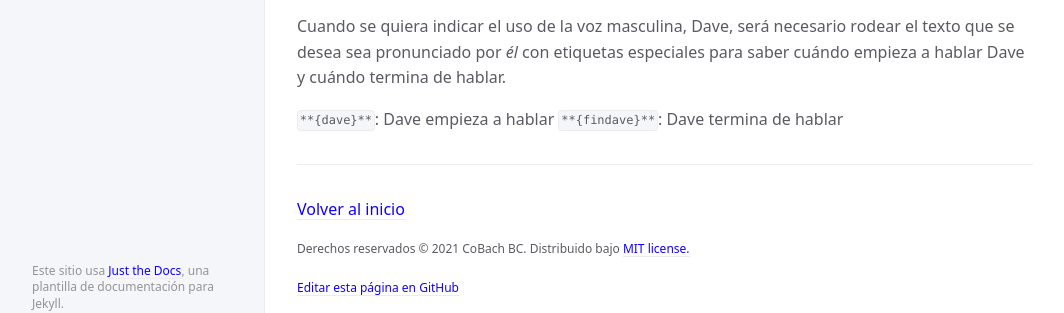
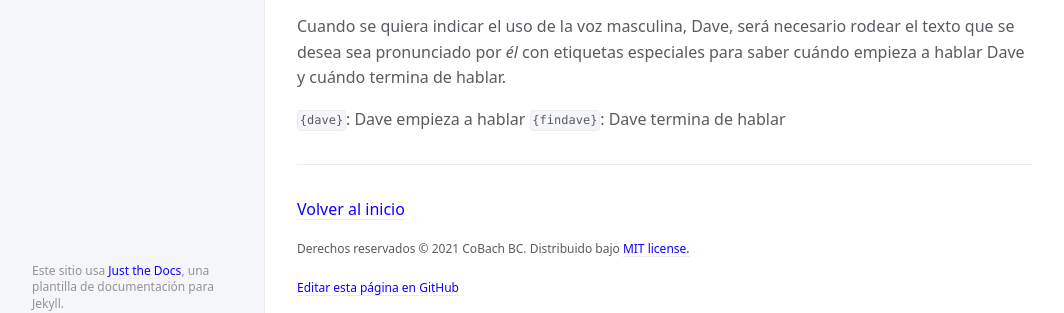
Before and after one commit to CoBachBC/demo, a Jekyll site: the page built from docs/balabolka.md, in a window 1280 px wide and 900 px high, scrolled down 6830 px. Shown: the part 571-884 px from the top of the window, without its empty margins (107-1171 px from the left). Built offline with Jekyll 4.4.1, drawn with Linux system fonts in a browser that asks for light colours.

```diff
--- a/docs/balabolka.md
+++ b/docs/balabolka.md
@@ -148,5 +148,5 @@ Para agregar variación de voces, es necesario que el texto sea etiquetado, de t
 
 Cuando se quiera indicar el uso de la voz masculina, Dave, será necesario rodear el texto que se desea sea pronunciado por *él* con etiquetas especiales para saber cuándo empieza a hablar Dave y cuándo termina de hablar.
 
-`**{dave}**`: Dave empieza a hablar
-`**{findave}**`: Dave termina de hablar
+**`{dave}`**: Dave empieza a hablar
+**`{findave}`**: Dave termina de hablar
```
